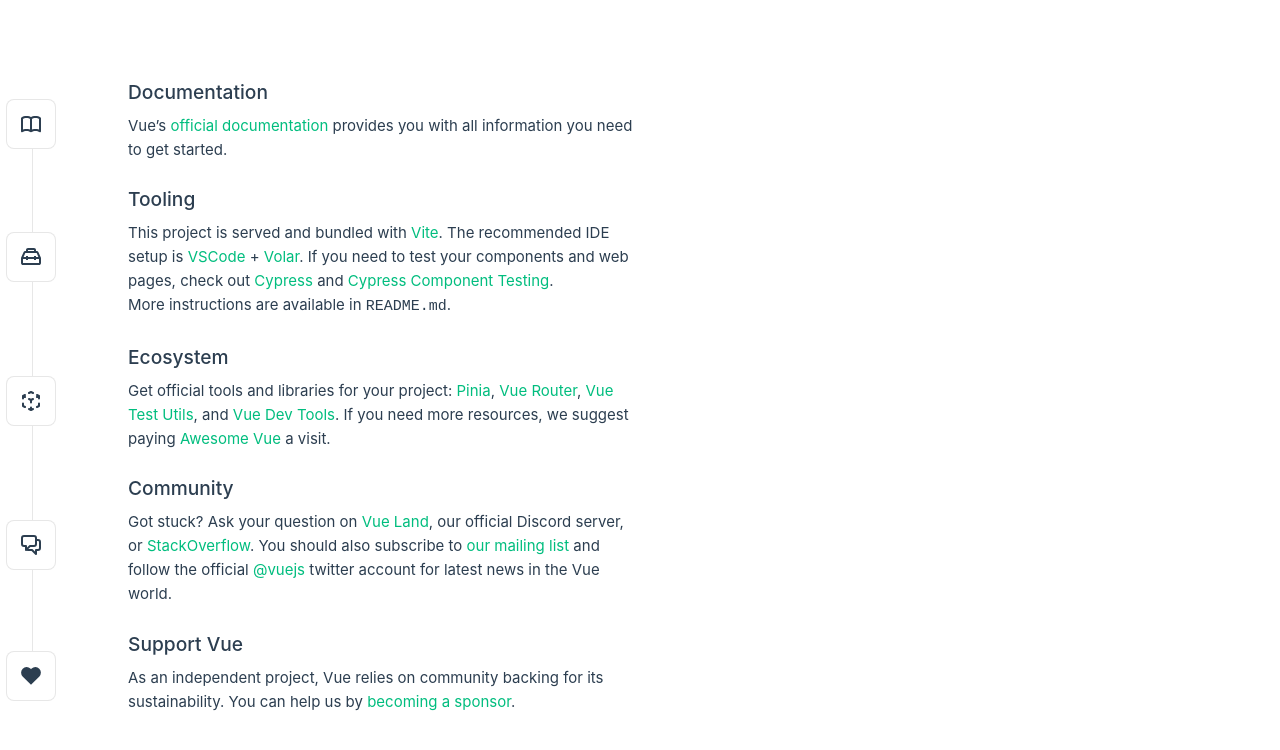
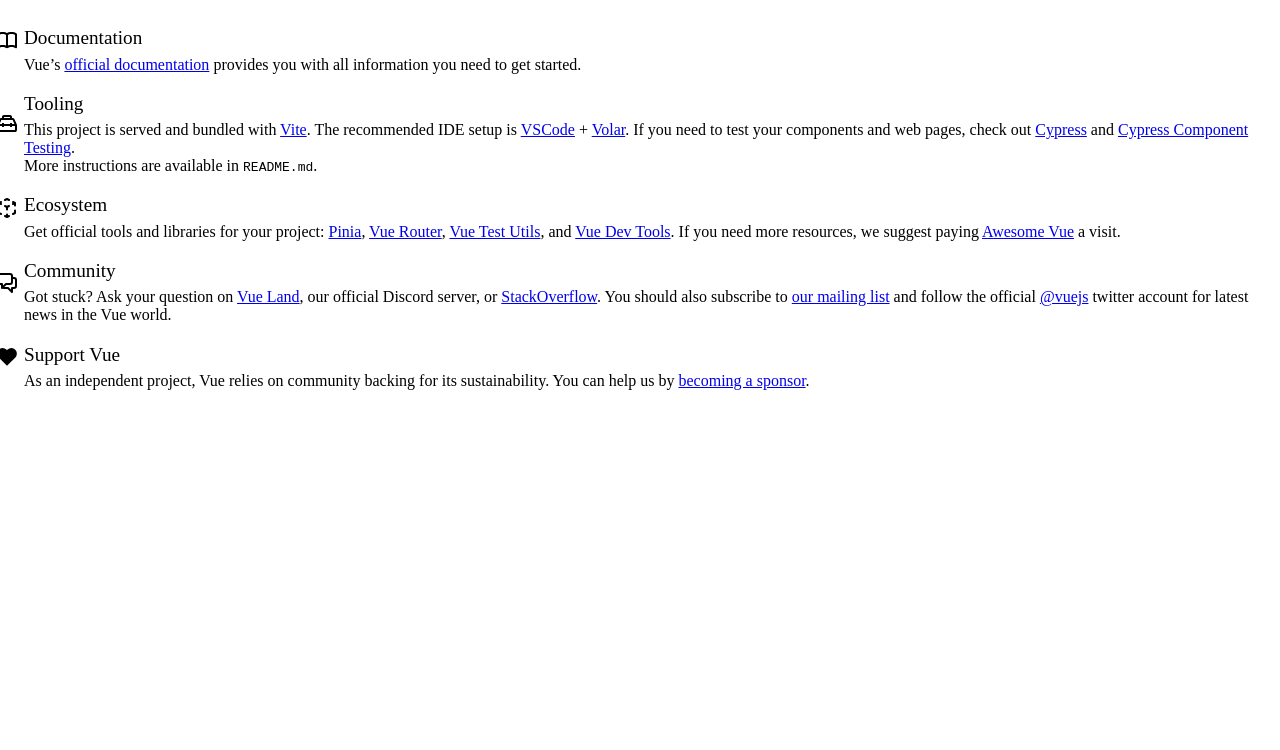
Before and after one commit to siegaii/ai-project-web, a Vue app: page / in a window 1280 px wide. Shown: the top 750 px of the page. Built offline with nearby package versions, Linux system fonts and the light colour scheme.

Commit message:
chore: add tainwindi

```diff
--- a/package.json
+++ b/package.json
@@ -25,10 +25,13 @@
     "@vue/eslint-config-prettier": "^8.0.0",
     "@vue/eslint-config-typescript": "^12.0.0",
     "@vue/tsconfig": "^0.4.0",
+    "autoprefixer": "^10.4.16",
     "eslint": "^8.49.0",
     "eslint-plugin-vue": "^9.17.0",
     "npm-run-all2": "^6.1.1",
+    "postcss": "^8.4.31",
     "prettier": "^3.0.3",
+    "tailwindcss": "^3.3.5",
     "typescript": "~5.2.0",
     "unplugin-auto-import": "^0.16.7",
     "unplugin-vue-components": "^0.25.2",
--- a/src/assets/base.css
+++ /dev/null
@@ -1,86 +0,0 @@
-/* color palette from <https://github.com/vuejs/theme> */
-:root {
-  --vt-c-white: #ffffff;
-  --vt-c-white-soft: #f8f8f8;
-  --vt-c-white-mute: #f2f2f2;
-
-  --vt-c-black: #181818;
-  --vt-c-black-soft: #222222;
-  --vt-c-black-mute: #282828;
-
-  --vt-c-indigo: #2c3e50;
-
-  --vt-c-divider-light-1: rgba(60, 60, 60, 0.29);
-  --vt-c-divider-light-2: rgba(60, 60, 60, 0.12);
-  --vt-c-divider-dark-1: rgba(84, 84, 84, 0.65);
-  --vt-c-divider-dark-2: rgba(84, 84, 84, 0.48);
-
-  --vt-c-text-light-1: var(--vt-c-indigo);
-  --vt-c-text-light-2: rgba(60, 60, 60, 0.66);
-  --vt-c-text-dark-1: var(--vt-c-white);
-  --vt-c-text-dark-2: rgba(235, 235, 235, 0.64);
-}
-
-/* semantic color variables for this project */
-:root {
-  --color-background: var(--vt-c-white);
-  --color-background-soft: var(--vt-c-white-soft);
-  --color-background-mute: var(--vt-c-white-mute);
-
-  --color-border: var(--vt-c-divider-light-2);
-  --color-border-hover: var(--vt-c-divider-light-1);
-
-  --color-heading: var(--vt-c-text-light-1);
-  --color-text: var(--vt-c-text-light-1);
-
-  --section-gap: 160px;
-}
-
-@media (prefers-color-scheme: dark) {
-  :root {
-    --color-background: var(--vt-c-black);
-    --color-background-soft: var(--vt-c-black-soft);
-    --color-background-mute: var(--vt-c-black-mute);
-
-    --color-border: var(--vt-c-divider-dark-2);
-    --color-border-hover: var(--vt-c-divider-dark-1);
-
-    --color-heading: var(--vt-c-text-dark-1);
-    --color-text: var(--vt-c-text-dark-2);
-  }
-}
-
-*,
-*::before,
-*::after {
-  box-sizing: border-box;
-  margin: 0;
-  font-weight: normal;
-}
-
-body {
-  min-height: 100vh;
-  color: var(--color-text);
-  background: var(--color-background);
-  transition:
-    color 0.5s,
-    background-color 0.5s;
-  line-height: 1.6;
-  font-family:
-    Inter,
-    -apple-system,
-    BlinkMacSystemFont,
-    'Segoe UI',
-    Roboto,
-    Oxygen,
-    Ubuntu,
-    Cantarell,
-    'Fira Sans',
-    'Droid Sans',
-    'Helvetica Neue',
-    sans-serif;
-  font-size: 15px;
-  text-rendering: optimizeLegibility;
-  -webkit-font-smoothing: antialiased;
-  -moz-osx-font-smoothing: grayscale;
-}
--- a/src/assets/main.css
+++ /dev/null
@@ -1,35 +0,0 @@
-@import './base.css';
-
-#app {
-  max-width: 1280px;
-  margin: 0 auto;
-  padding: 2rem;
-
-  font-weight: normal;
-}
-
-a,
-.green {
-  text-decoration: none;
-  color: hsla(160, 100%, 37%, 1);
-  transition: 0.4s;
-}
-
-@media (hover: hover) {
-  a:hover {
-    background-color: hsla(160, 100%, 37%, 0.2);
-  }
-}
-
-@media (min-width: 1024px) {
-  body {
-    display: flex;
-    place-items: center;
-  }
-
-  #app {
-    display: grid;
-    grid-template-columns: 1fr 1fr;
-    padding: 0 2rem;
-  }
-}
--- a/src/main.ts
+++ b/src/main.ts
@@ -1,4 +1,4 @@
-import './assets/main.css'
+import "tailwindcss/tailwind.css"
 
 import { createApp } from 'vue'
 import App from './App.vue'
--- a/vite.config.ts
+++ b/vite.config.ts
@@ -23,5 +23,10 @@
     alias: {
       '@': fileURLToPath(new URL('./src', import.meta.url))
     }
+  },
+  css: {
+    postcss: {
+      plugins: [require("tailwindcss"), require("autoprefixer")]
+    }
   }
 })
```
Also changed, not shown: tailwind.config.js (added, +9 -0 lines), 1 other file (tests, documents, lock files or other folders).
